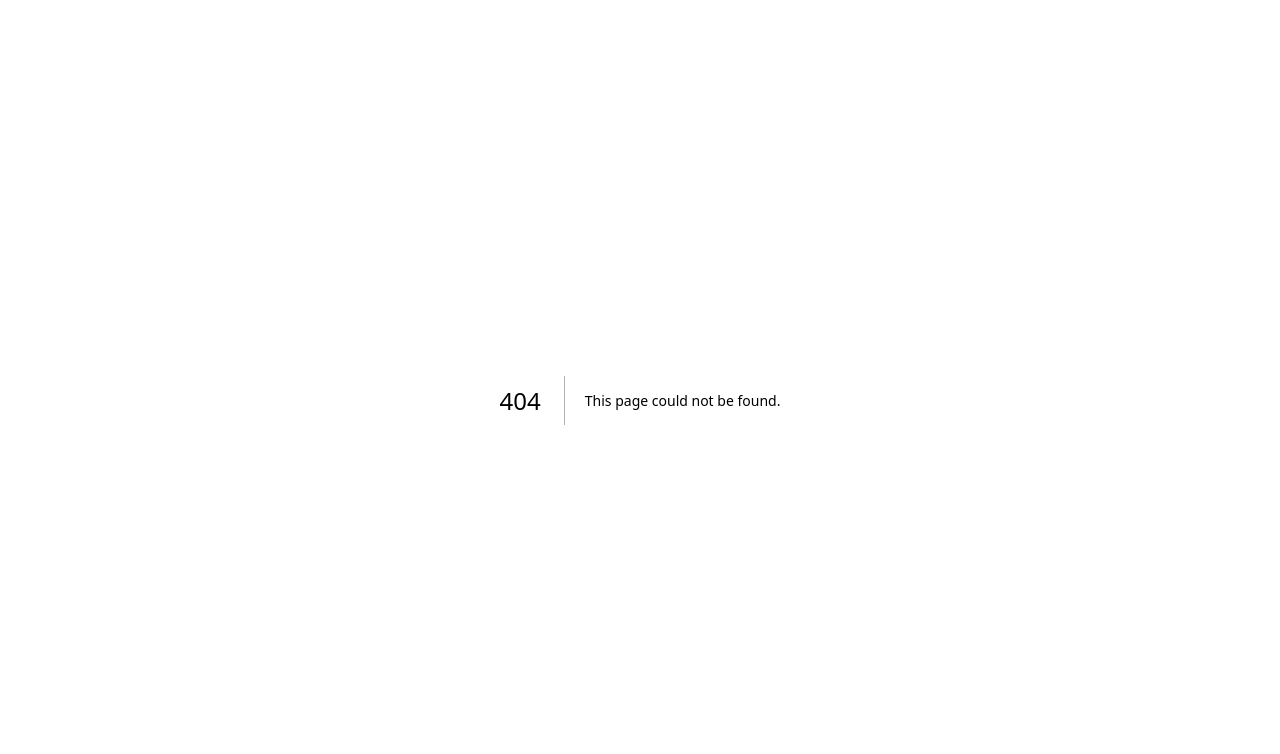
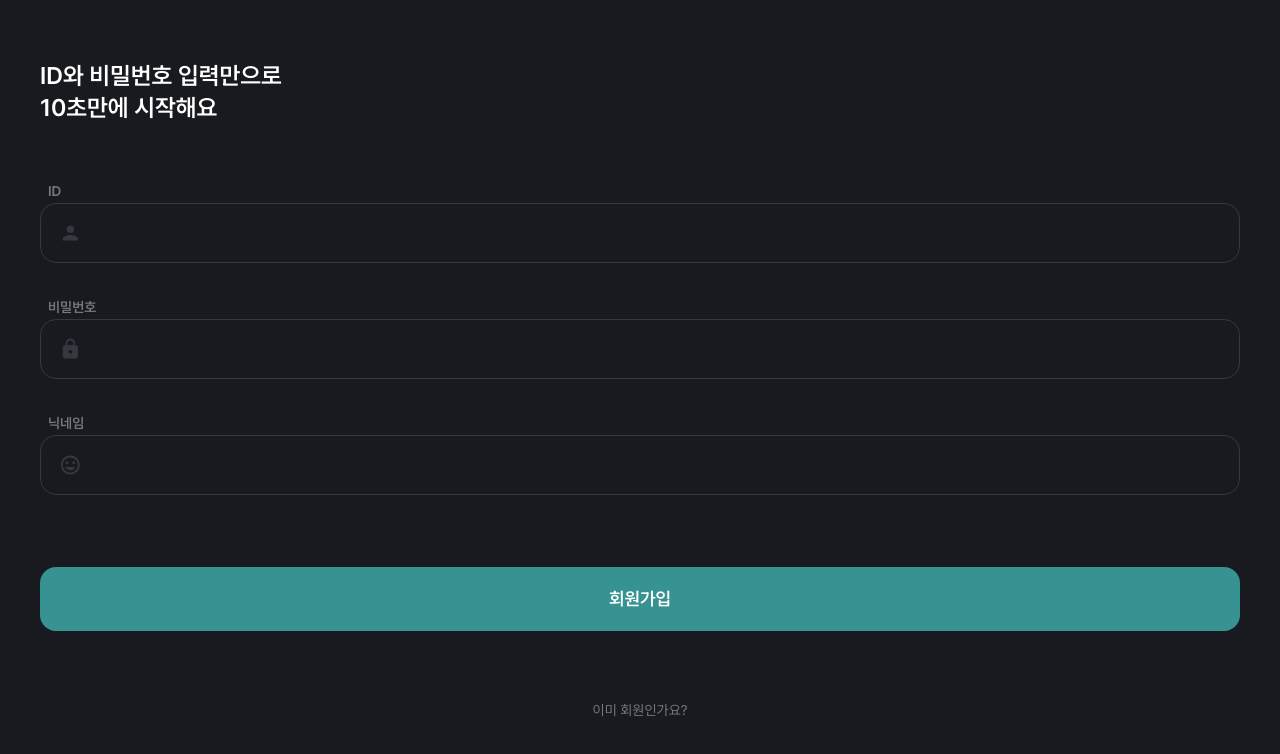
Before and after one commit to awesomemin/click-my-secret, a Next.js app: page /signup in a window 1280 px wide. Before the commit this address had no page. Shown: the top 754 px of the page. Built offline with nearby package versions, Linux system fonts and the light colour scheme.

Commit message:
회원가입 페이지 작성

```diff
--- /dev/null
+++ b/src/app/signup/page.tsx
@@ -0,0 +1,43 @@
+import { MdPerson, MdLock, MdTagFaces } from 'react-icons/md';
+
+export default function SignUp() {
+  return (
+    <>
+      <div className="flex flex-col h-screen">
+        <h1 className="mt-[60px] text-2xl font-semibold">
+          ID와 비밀번호 입력만으로
+          <br />
+          10초만에 시작해요
+        </h1>
+        <form className="mt-[55px]">
+          <label className="text-sm font-semibold text-gray ml-2 mb-2">
+            ID
+          </label>
+          <div className="flex items-center w-full h-[60px] border border-lightGray rounded-2xl bg-background mb-8">
+            <MdPerson className="ml-[18px] text-lightGray w-6 h-6" />
+            <input className="w-full mx-3 bg-background outline-none"></input>
+          </div>
+          <label className="text-sm font-semibold text-gray ml-2 mb-2">
+            비밀번호
+          </label>
+          <div className="flex items-center w-full h-[60px] border border-lightGray rounded-2xl bg-background mb-8">
+            <MdLock className="ml-[18px] text-lightGray w-6 h-6" />
+            <input className="w-full mx-3 bg-background outline-none"></input>
+          </div>
+          <label className="text-sm font-semibold text-gray ml-2 mb-2">
+            닉네임
+          </label>
+          <div className="flex items-center w-full h-[60px] border border-lightGray rounded-2xl bg-background mb-8">
+            <MdTagFaces className="ml-[18px] text-lightGray w-6 h-6" />
+            <input className="w-full mx-3 bg-background outline-none"></input>
+          </div>
+          <button className=" w-full h-16 bg-primary rounded-2xl text-lg font-semibold mt-10">
+            회원가입
+          </button>
+        </form>
+        <div className="flex-grow"></div>
+        <button className="text-gray text-sm mb-20">이미 회원인가요?</button>
+      </div>
+    </>
+  );
+}
--- a/tailwind.config.ts
+++ b/tailwind.config.ts
@@ -12,6 +12,7 @@ export default {
         background: '#181A20',
         primary: '#379392',
         gray: '#777777',
+        lightGray: '#35383f',
       },
     },
   },
```
Also changed, not shown: package.json (+5 -4 lines), 1 other file (tests, documents, lock files or other folders).
